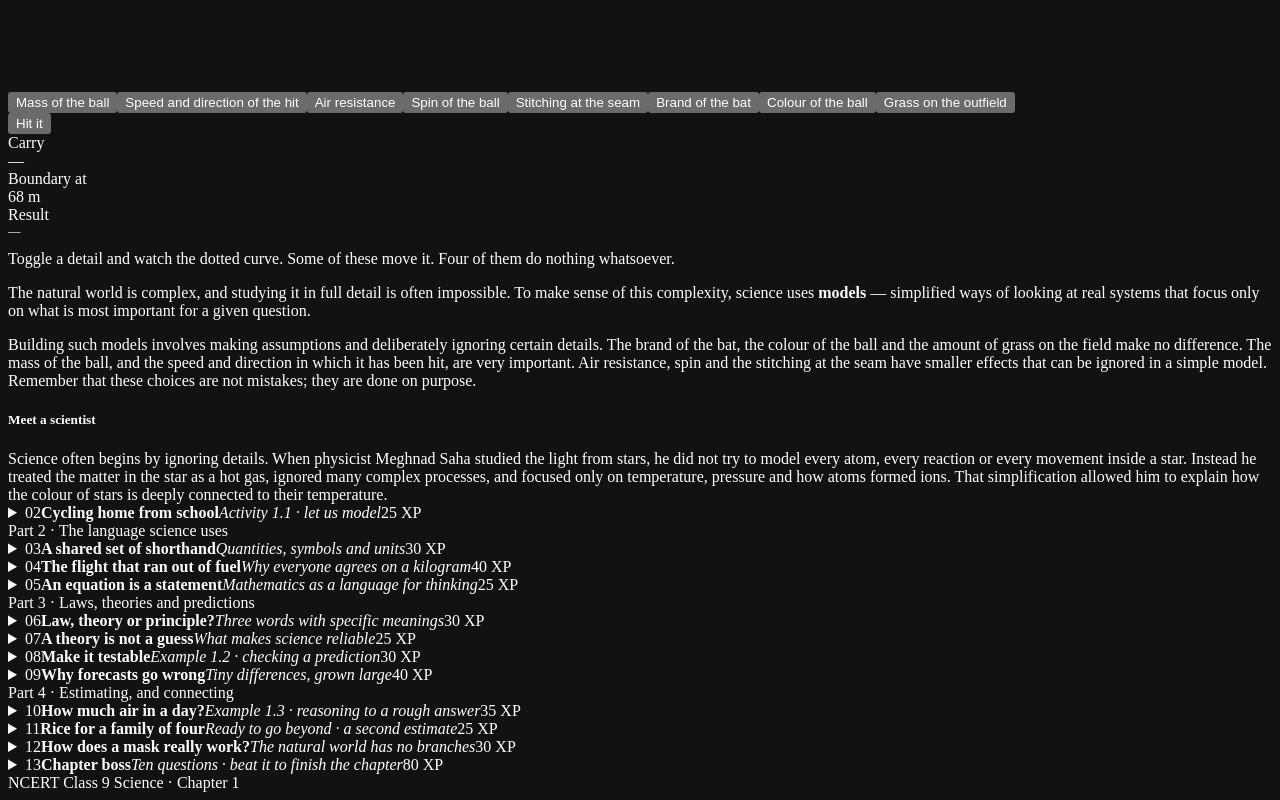
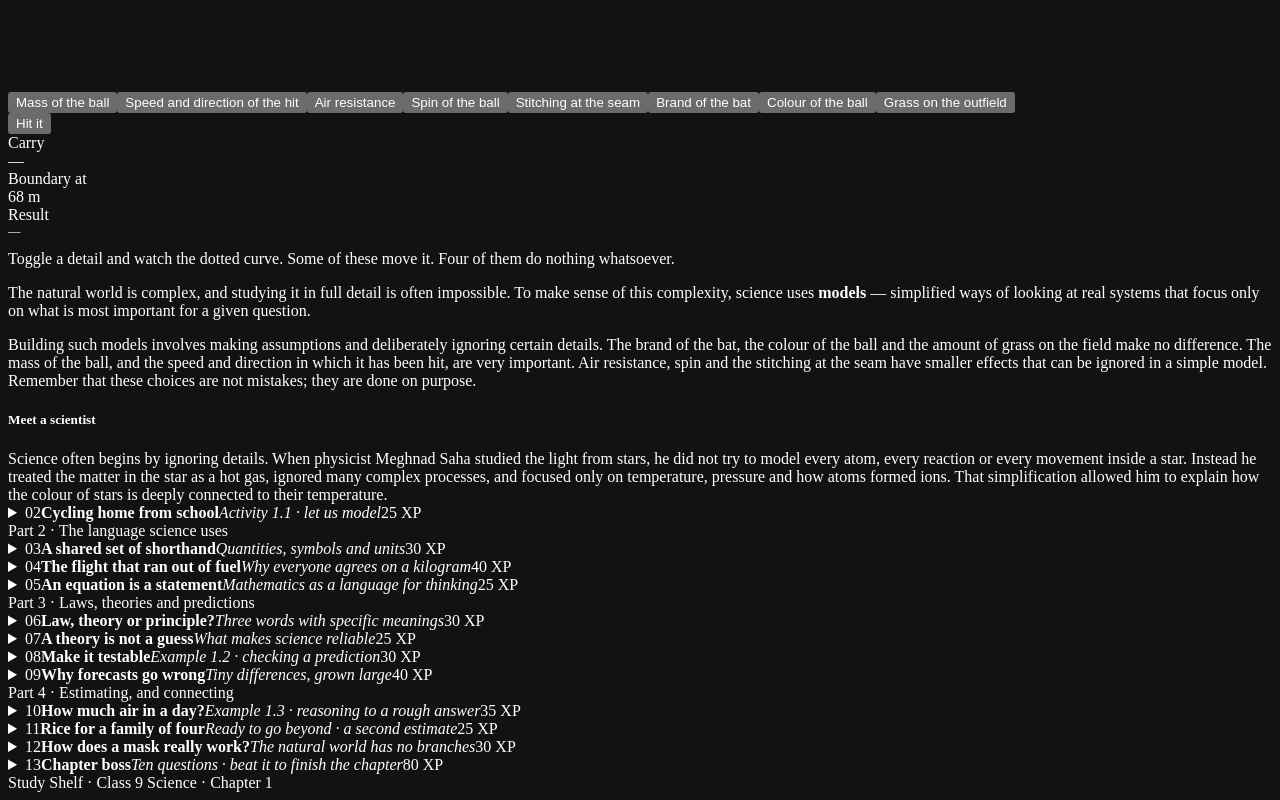
Before and after one commit to rajuganesh18/study-shelf, a website: page src/chapters/exploration-chapter.html in a window 1280 px wide. Shown: the part 781-1581 px from the top of the page. Drawn offline with Linux system fonts and the light colour scheme.

Commit message:
Use independent Study Shelf chapter branding: exploration

```diff
--- a/src/chapters/exploration-chapter.html
+++ b/src/chapters/exploration-chapter.html
@@ -316,7 +316,7 @@
 </details>
 
 
-<footer>NCERT Class 9 Science · Chapter 1</footer>
+<footer>Study Shelf · Class 9 Science · Chapter 1</footer>
 </div>
 <div class="toast" id="toast"></div>
 
```
